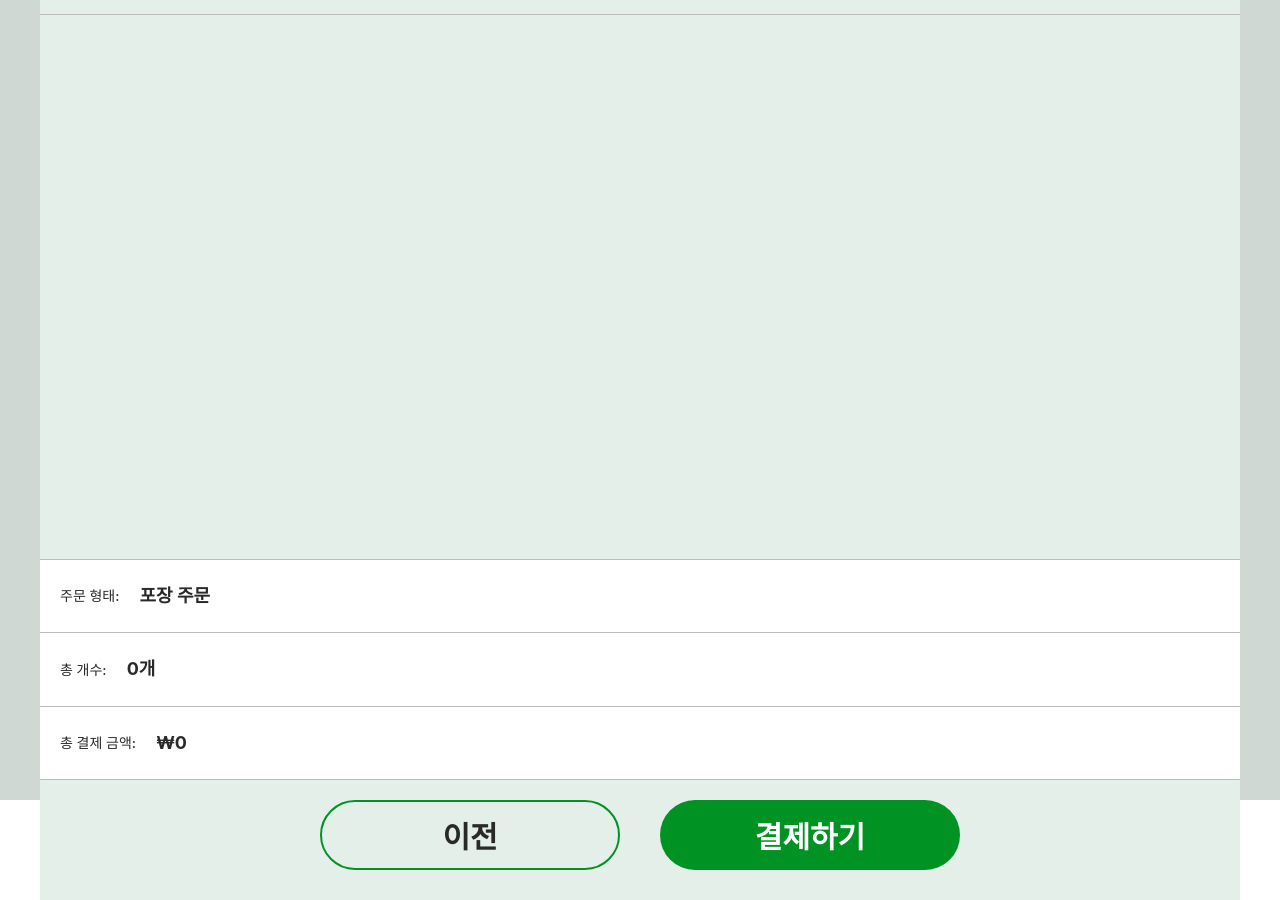
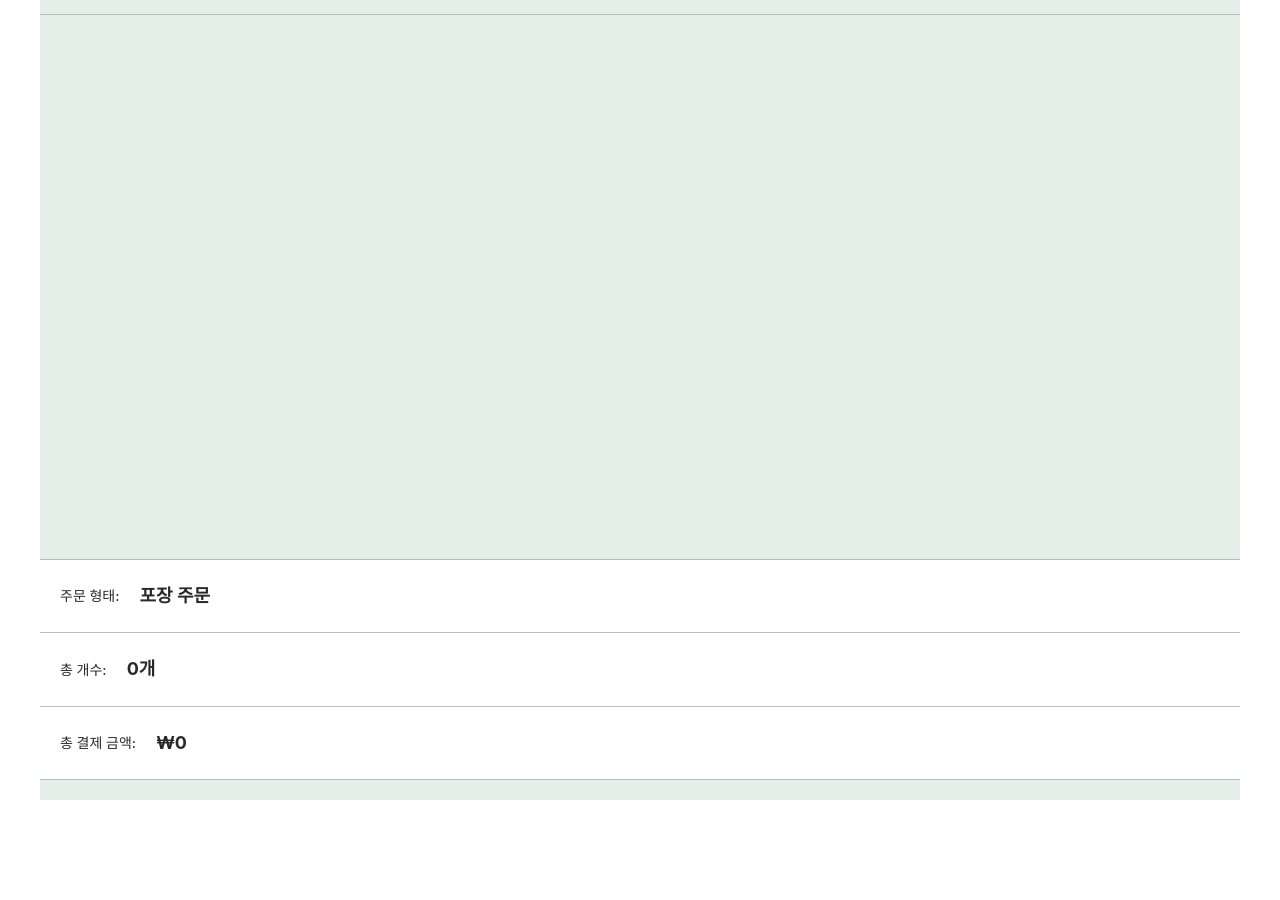
Before and after one commit to bluecode62/subway-kiosk, a React (Create React App) app: page /#/cart in a window 1280 px wide. After the commit the page ends 800 px from the top, so only its background shows below. Built offline with nearby package versions, Linux system fonts and the light colour scheme.

Commit message:
App 레이어 정리

```diff
--- a/src/App.css
+++ b/src/App.css
@@ -3,10 +3,14 @@
   padding: 0;
   box-sizing: border-box;
 }
-body {
+/* body {
+  overflow: hidden;
+} */
+html, body, #root {
+  width: 100%;
+  height: 100%;
   overflow: hidden;
 }
-
 a {
   text-decoration: none;
   color: black;
@@ -24,5 +28,23 @@ img {
 }
 
 .App {
+  width: 100%;
+  height: 100%;
+  display: flex;
+  justify-content: center;
+  align-items: flex-start;
   text-align: center;
 }
+
+.kiosk {
+  width: 1200px;
+  height: 1000px;
+  transform-origin: top center;
+
+  transform: scale(
+    min(
+      calc(100vw / 1200),
+      calc(100vh / 1000)
+    )
+  );
+}
--- a/src/App.js
+++ b/src/App.js
@@ -8,6 +8,7 @@ import Paid from "./pages/Paid";
 function App() {
   return (
     <div className="App">
+      <div className="kiosk">
         <Routes>
           <Route path="/" element={<Home />} />
           <Route path="/menu" element={<Menu />} />
@@ -15,6 +16,7 @@ function App() {
           <Route path="/paid" element={<Paid />} />
         </Routes>
       </div>
+    </div>
   );
 }
 
--- a/src/components/common/ToppingItem.js
+++ b/src/components/common/ToppingItem.js
@@ -3,7 +3,7 @@ import styled from "styled-components";
 
 const Card = styled.div`
   width: 180px;
-  height: 155px;
+  height: 150px;
   cursor: pointer;
   border: 1px solid #dddddd;
   border-radius: 10px;
--- a/src/components/common/ToppingModal.js
+++ b/src/components/common/ToppingModal.js
@@ -17,9 +17,9 @@ const Overlay = styled.div`
 `;
 
 const ModalBox = styled.div`
-  width: 90%;
+  width: 95%;
   max-width: 1200px;
-  height: 90vh;
+  height: 95vh;
   background: #fff;
   border-radius: 10px;
   display: flex;
--- a/src/pages/Cart.js
+++ b/src/pages/Cart.js
@@ -8,7 +8,7 @@ import { useNavigate } from "react-router-dom";
 import PaymentModal from "../components/cart/PaymentModal";
 
 const Wrapper = styled.div`
-  width: 100vw;
+  width: 100%;
   height: 100vh;
   background: #cfd8d3;
   display: flex;
```
Lines whose indentation alone changed are shown as unchanged.
